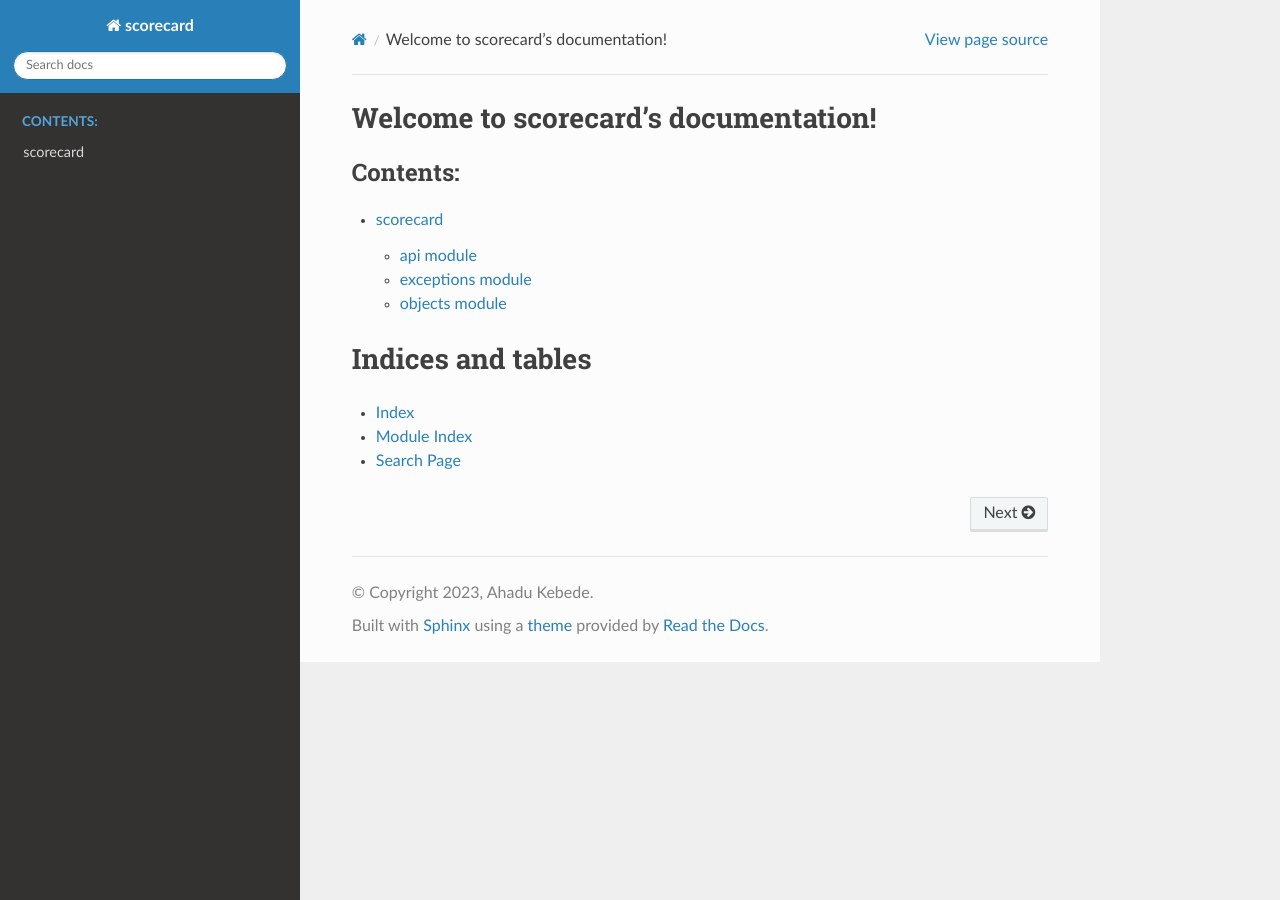
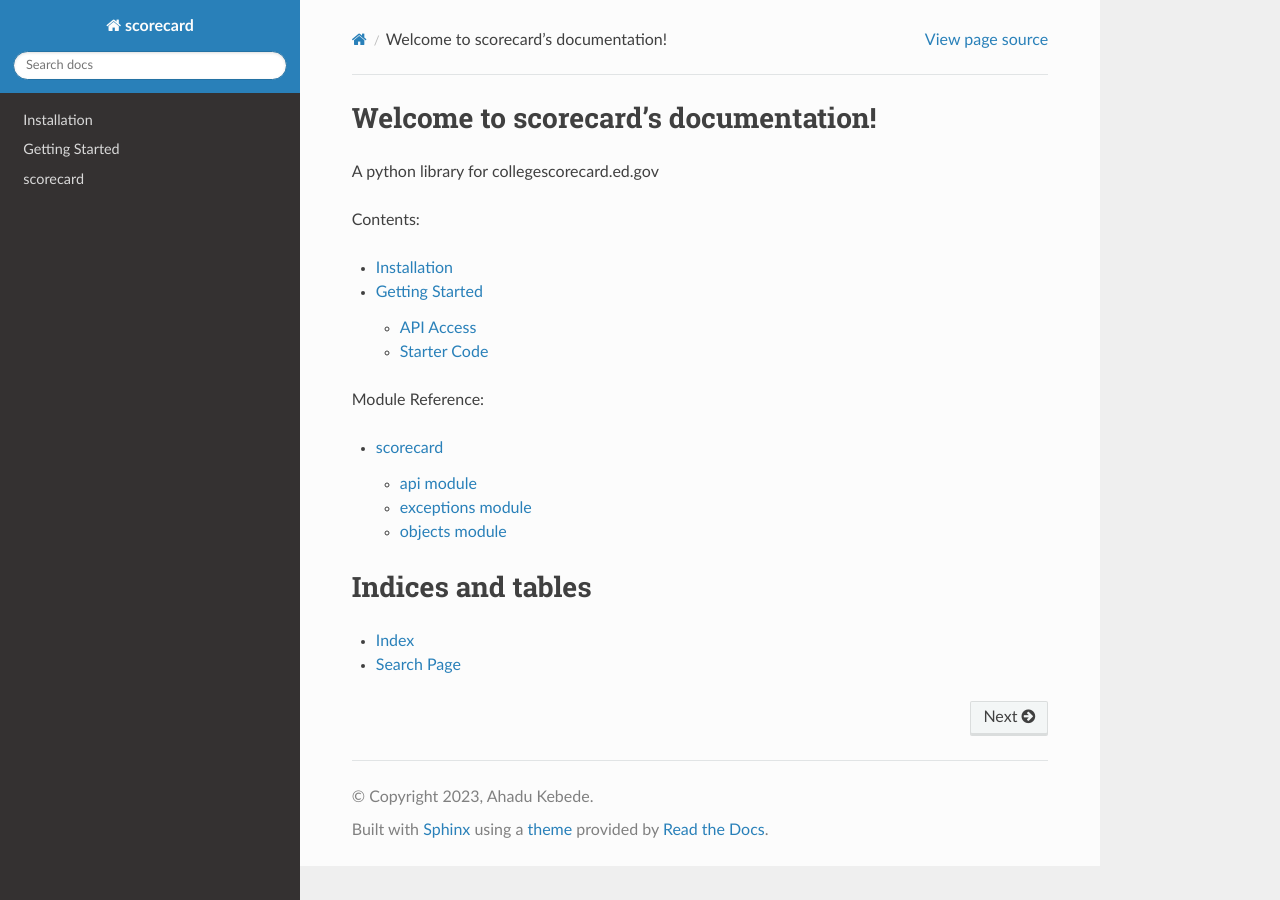
Before and after one commit to akayy-dev/scorecard, a Sphinx documentation site: the page built from docs/index.rst, in a window 1280 px wide. Built offline with Sphinx 7.4.7 and the Read the Docs theme 2.0.0, drawn with Linux system fonts in a browser that asks for light colours.

```diff
--- a/docs/index.rst
+++ b/docs/index.rst
@@ -6,9 +6,20 @@
 Welcome to scorecard's documentation!
 =====================================
 
+A python library for collegescorecard.ed.gov
+
+Contents:
+
 .. toctree::
    :maxdepth: 2
-   :caption: Contents:
+
+   install.rst
+   getting_started.rst
+
+Module Reference:
+
+.. toctree::
+   :maxdepth: 2
 
    modules
 
```
Also changed, not shown: other parts of docs/index.rst (+0 -1 lines), README.md (+3 -1 lines), docs/getting_started.rst (added, +35 -0 lines), docs/install.rst (added, +20 -0 lines).
